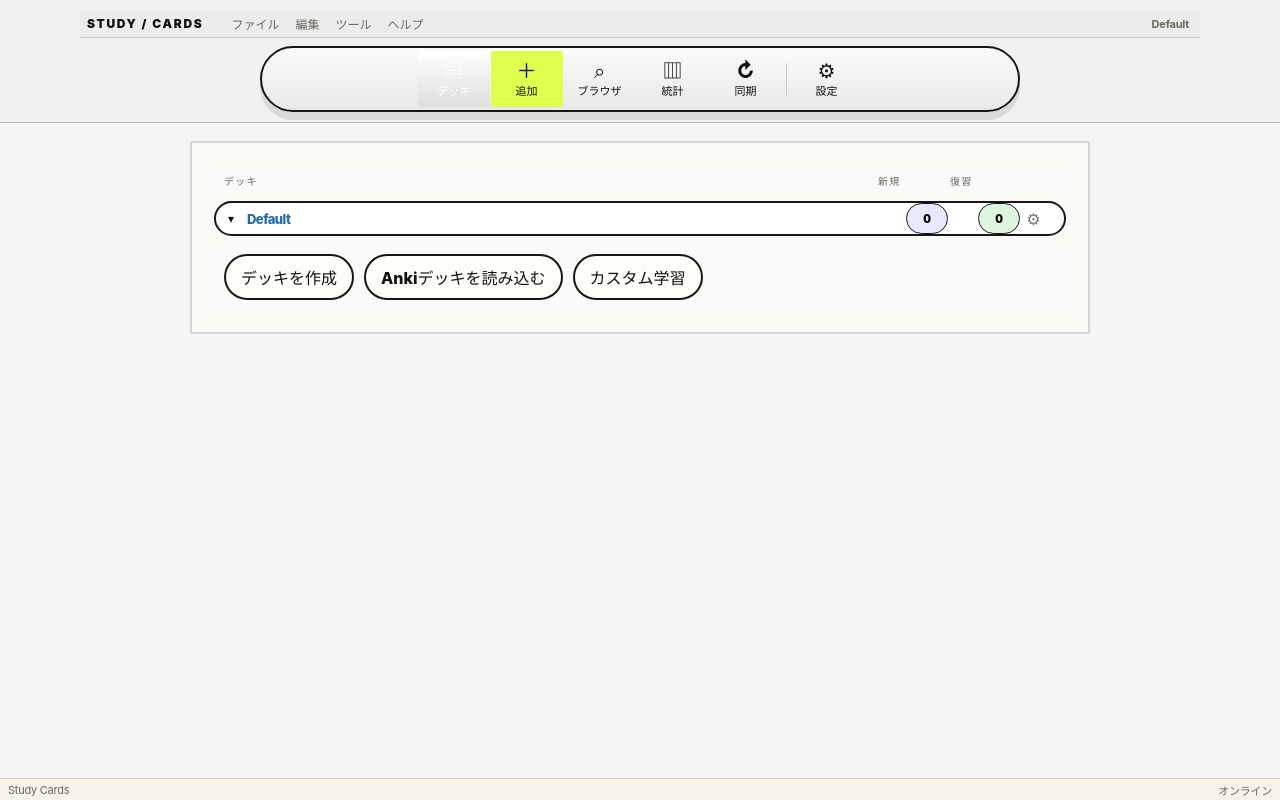
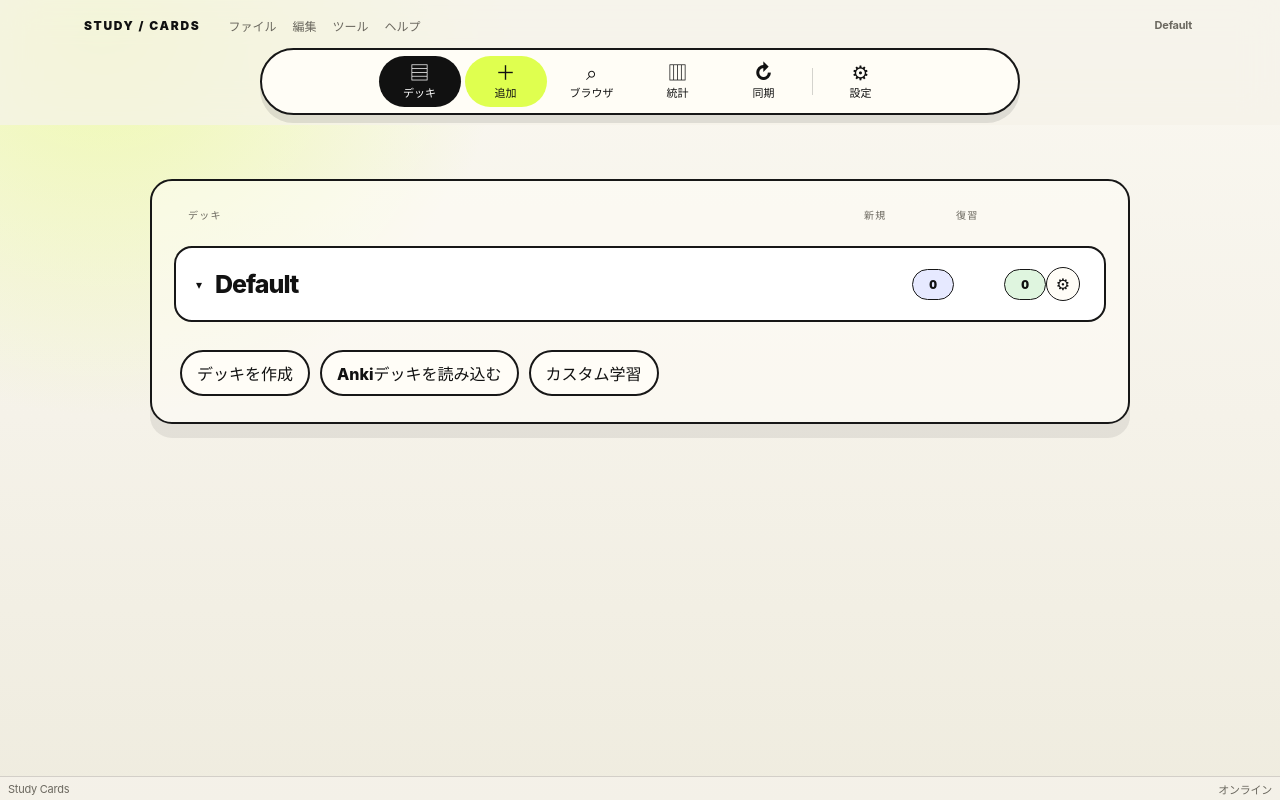
Before and after one commit to Naokibot/work_1, a website with bundled scripts: page index.html in a window 1280 px wide. Built offline with nearby package versions, Linux system fonts and the light colour scheme.

Commit message:
load final theme precedence layer

```diff
--- a/index.html
+++ b/index.html
@@ -12,6 +12,7 @@
   <link rel="stylesheet" href="./styles.css">
   <link rel="stylesheet" href="./anki-desktop.css">
   <link rel="stylesheet" href="./pengram-theme.css">
+  <link rel="stylesheet" href="./pengram-overrides.css">
   <title>Study Cards — Anki-compatible</title>
 </head>
 <body>
```
